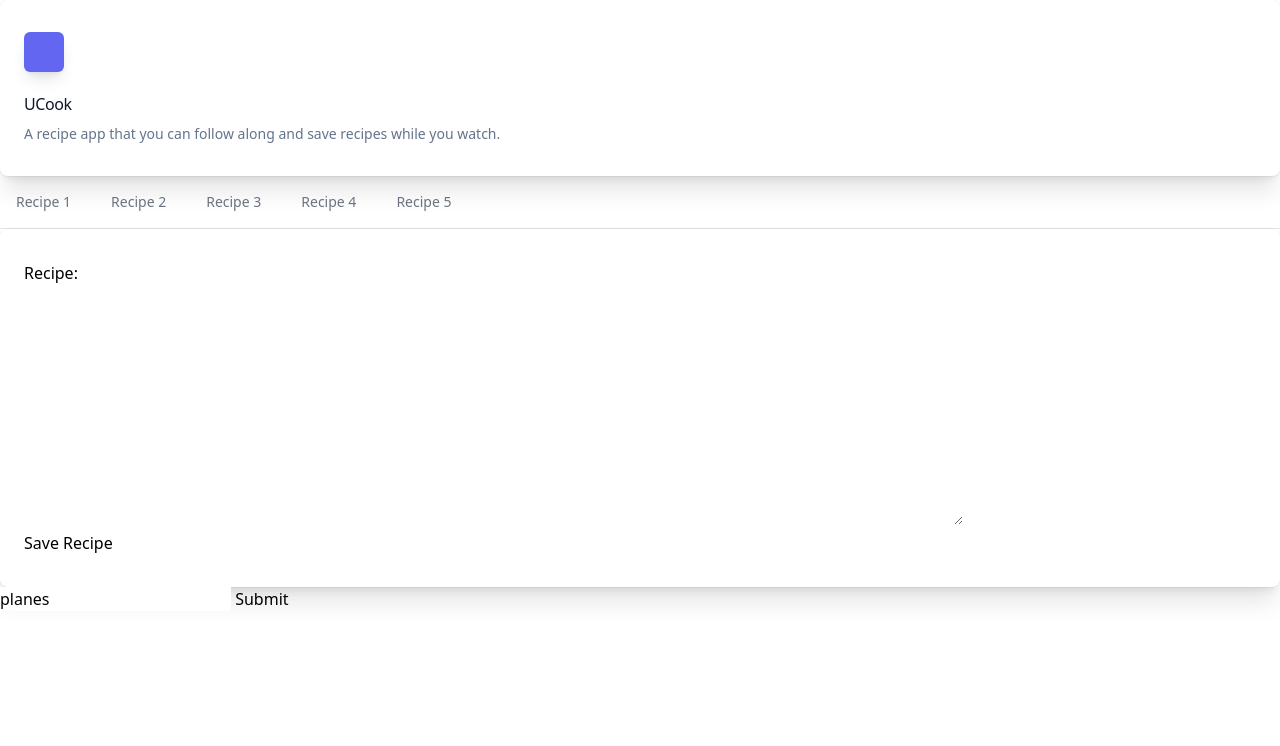
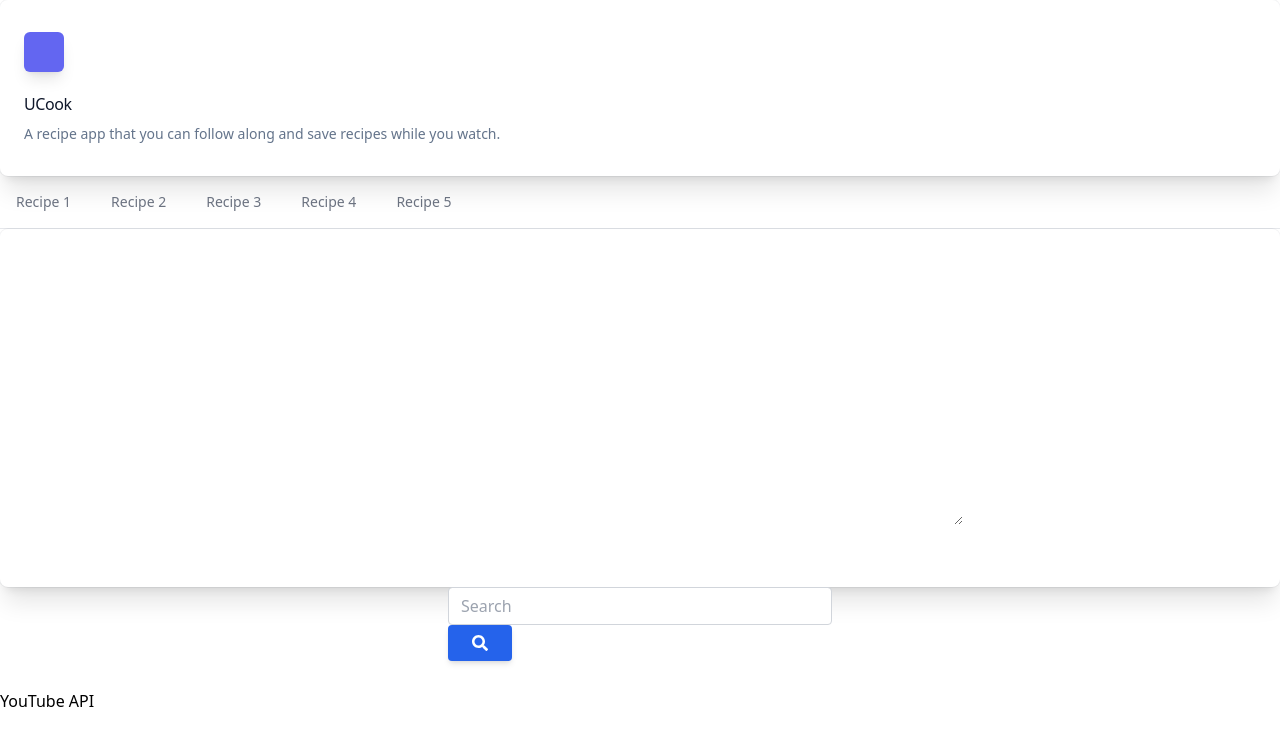
Before and after one commit to jroller33/BC-Project-1, a plain HTML site: page index.html in a window 1280 px wide. Drawn offline with nearby package versions, Linux system fonts and the light colour scheme; no server answers.

Commit message:
youtube search working. almost have MVP

```diff
--- a/assets/script.js
+++ b/assets/script.js
@@ -5,7 +5,7 @@ $(document).ready(() => {
   // populate divs with results
   const doSearch = () => {
     // Get text fom input search box
-    let searchQuery = $('.search input:text').val();
+    let searchQuery = $('#youtubeSearchBar').val();
     // Here we are composing the endpoint with query parameters as defined from https://developers.google.com/youtube/v3/docs/search/list
     // part=snippet is like a required default
     // maxResults=10 set the number of results we want to retrieve
--- a/index.html
+++ b/index.html
@@ -44,28 +44,41 @@
 
     <div class="bg-white dark:bg-slate-800 rounded-lg px-6 py-8 ring-1 ring-slate-900/5 shadow-xl">
       <form>
-        <p><label for="Recipe">Recipe:</label></p>
+        <p><label for="Recipe" class="text-white">Recipe:</label></p>
         <textarea id="recipeInput" name="Recipe Input" rows="10" cols="100"></textarea>
         <br>
-        <button type="button" id="saveRecipeButton">Save Recipe</button>
+        <button type="button" id="saveRecipeButton" class="text-white">Save Recipe</button>
             <!-- onclick="store()"  -->
         <!-- <input type="submit" value="Submit"> -->
       </form>
     </div>
 
+    <!-- Search bar for youtube -->
+    <div class="flex justify-center">
+        <div class="mb-3 xl:w-96">
+          <div class="input-group relative flex flex-wrap items-stretch w-full mb-4">
+            <input id="youtubeSearchBar" type="search" class="form-control relative flex-auto min-w-0 block w-full px-3 py-1.5 text-base font-normal text-gray-700 bg-white bg-clip-padding border border-solid border-gray-300 rounded transition ease-in-out m-0 focus:text-gray-700 focus:bg-white focus:border-blue-600 focus:outline-none" placeholder="Search" aria-label="Search" aria-describedby="button-addon2">
+            <button class="btn inline-block px-6 py-2.5 bg-blue-600 text-white font-medium text-xs leading-tight uppercase rounded shadow-md hover:bg-blue-700 hover:shadow-lg focus:bg-blue-700  focus:shadow-lg focus:outline-none focus:ring-0 active:bg-blue-800 active:shadow-lg transition duration-150 ease-in-out flex items-center" type="button" id="button-addon2">
+              <svg aria-hidden="true" focusable="false" data-prefix="fas" data-icon="search" class="w-4" role="img" xmlns="http://www.w3.org/2000/svg" viewBox="0 0 512 512">
+                <path fill="currentColor" d="M505 442.7L405.3 343c-4.5-4.5-10.6-7-17-7H372c27.6-35.3 44-79.7 44-128C416 93.1 322.9 0 208 0S0 93.1 0 208s93.1 208 208 208c48.3 0 92.7-16.4 128-44v16.3c0 6.4 2.5 12.5 7 17l99.7 99.7c9.4 9.4 24.6 9.4 33.9 0l28.3-28.3c9.4-9.4 9.4-24.6.1-34zM208 336c-70.7 0-128-57.2-128-128 0-70.7 57.2-128 128-128 70.7 0 128 57.2 128 128 0 70.7-57.2 128-128 128z"></path>
+              </svg>
+            </button>
+          </div>
+        </div>
+      </div>
     <div class="container video-page">
-        <div class="search">
-          <input type="text" value="planes">
+        <!-- <div class="search">
+          <input type="text" value="Search Recipes">
           <button type="button" class="btn btn-primary">Submit</button>
-        </div>
-        <div class="container">
+        </div> -->
+        <div class="container grid place-items-center"">
           <div class="row">
             <div class=" bg-primary video-play embed-responsive embed-responsive-21by9">
             </div>
           </div>
         </div>
       </div>
-    <!--    YouTube API     -->
+       YouTube API
     <!-- 1. The <iframe> (and video player) will replace this <div> tag. -->
     <!-- <div id="player"></div> -->
 
```
